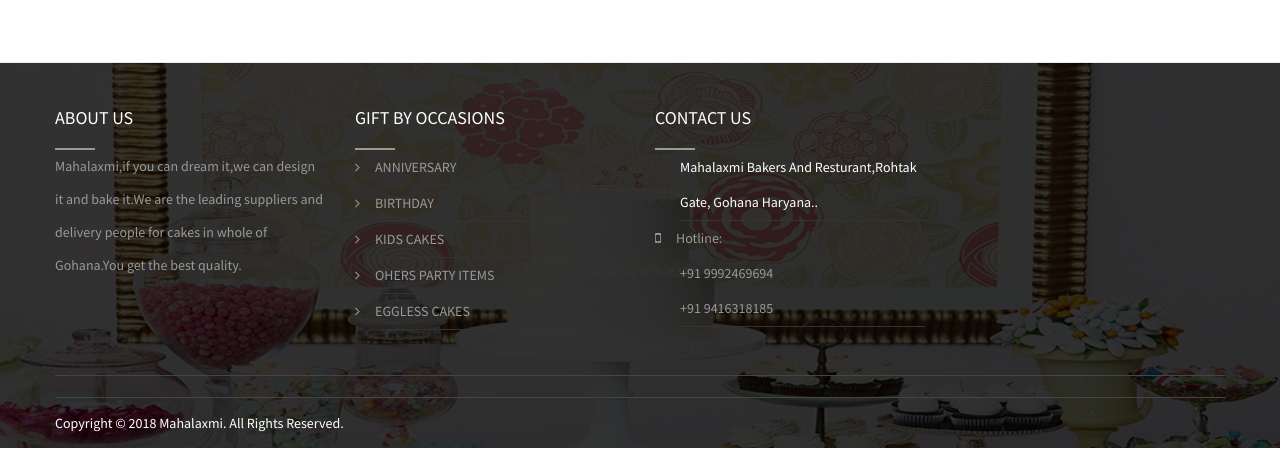
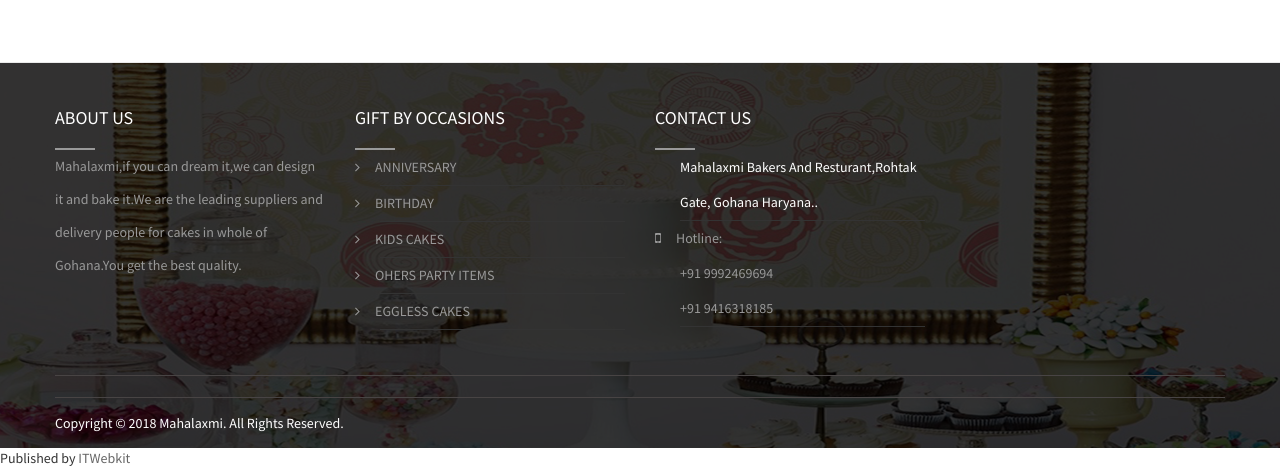
Before and after one commit to BakersMahalaxmi/BakersMahalaxmi.github.io, a plain HTML site: page index.html in a window 1280 px wide. Shown: the part 1646-2114 px from the top of the page. Drawn offline with Linux system fonts and the light colour scheme.

Commit message:
Update index.html

```diff
--- a/index.html
+++ b/index.html
@@ -589,6 +589,7 @@
 </script> -->
 <!--End of Tawk.to Script-->
 <!-- live chat end -->
+	<p>Published by <a href="https://itwebkit.com">ITWebkit</a> </p>
 </body>
 
 </html>
```
